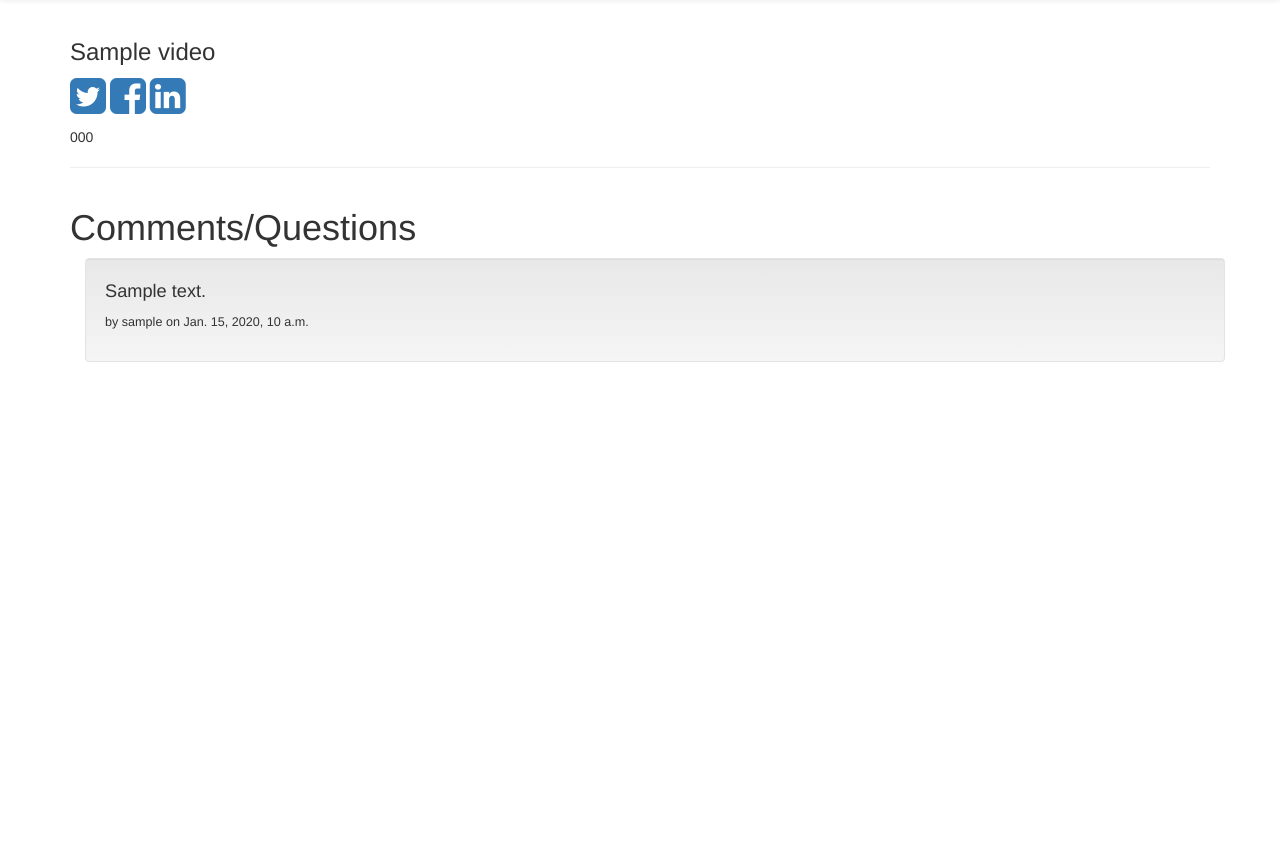
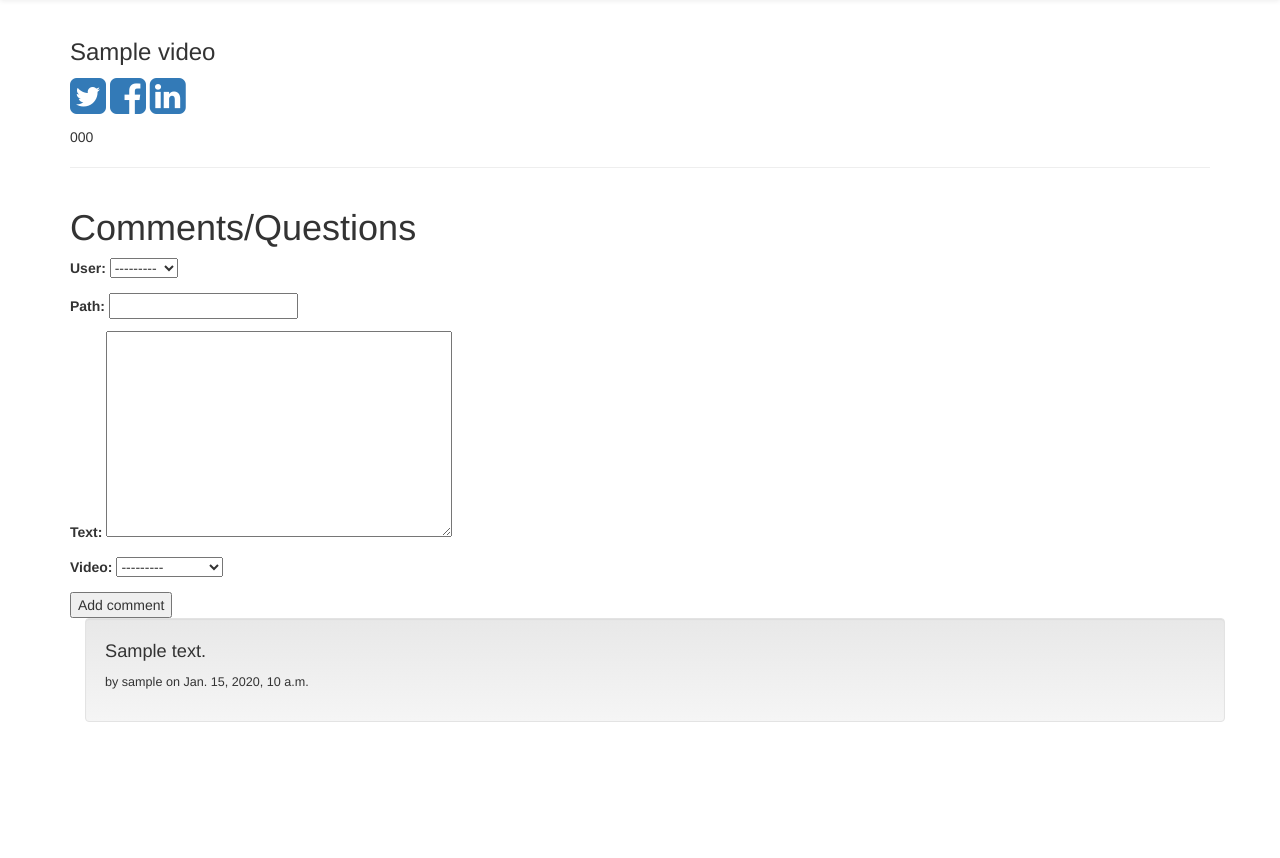
Before and after one commit to CleverProgrammer/srvup, a Django app: a page that uses templates/videos/video_detail.html in a window 1280 px wide. Shown: the part 51-909 px from the top of the page. Run offline with Django 3.2, Linux system fonts and the light colour scheme; a user stored in the database is signed in; tables that the repository leaves empty hold one stand-in row (values such as "Sample post"); some libraries are stand-ins or nearby versions.

Commit message:
Add comment form for each video

```diff
--- /dev/null
+++ b/comments/forms.py
@@ -0,0 +1,8 @@
+from django import forms
+
+from .models import Comment
+
+class CommentForm(forms.ModelForm):
+    class Meta:
+        model = Comment
+        fields = ('user', 'path', 'text', 'video')
--- a/templates/videos/video_detail.html
+++ b/templates/videos/video_detail.html
@@ -68,6 +68,11 @@
     <div class="row">
         <div class="col-sm-12">
             <h1>Comments/Questions</h1>
+            <form action="" method="POST">{% csrf_token %}
+                {{ comment_form.as_p }}
+                <input type="submit" value="Add comment">
+            </form>
+
             {% for comment in comments %}
                 <div class="container">
                     <div class="well">
--- a/videos/views.py
+++ b/videos/views.py
@@ -2,6 +2,7 @@ from django.shortcuts import render, Http404
 from django.contrib.auth.decorators import login_required
 
 from comments.models import Comment
+from comments.forms import CommentForm
 
 from .models import Video, Category
 
@@ -20,7 +21,15 @@ def video_detail(request, cat_slug, vid_slug):
         video = Video.objects.get(slug=vid_slug)
         context['object'] = video
         context['comments'] = video.comment_set.all()
+        comment_form = CommentForm(request.POST or None)
+        if comment_form.is_valid():
+            obj_instance = comment_form.save(commit=False)
+            obj_instance.path = request.get_full_path()
+            obj_instance.user = request.user
+            obj_instance.save()
+            return render(request, 'videos/video_detail.html', context)
         # context['comments'] = Comment.objects.filter(video=context['object'])
+        context['comment_form'] = comment_form
         return render(request, 'videos/video_detail.html', context)
     except:
         raise Http404
```
